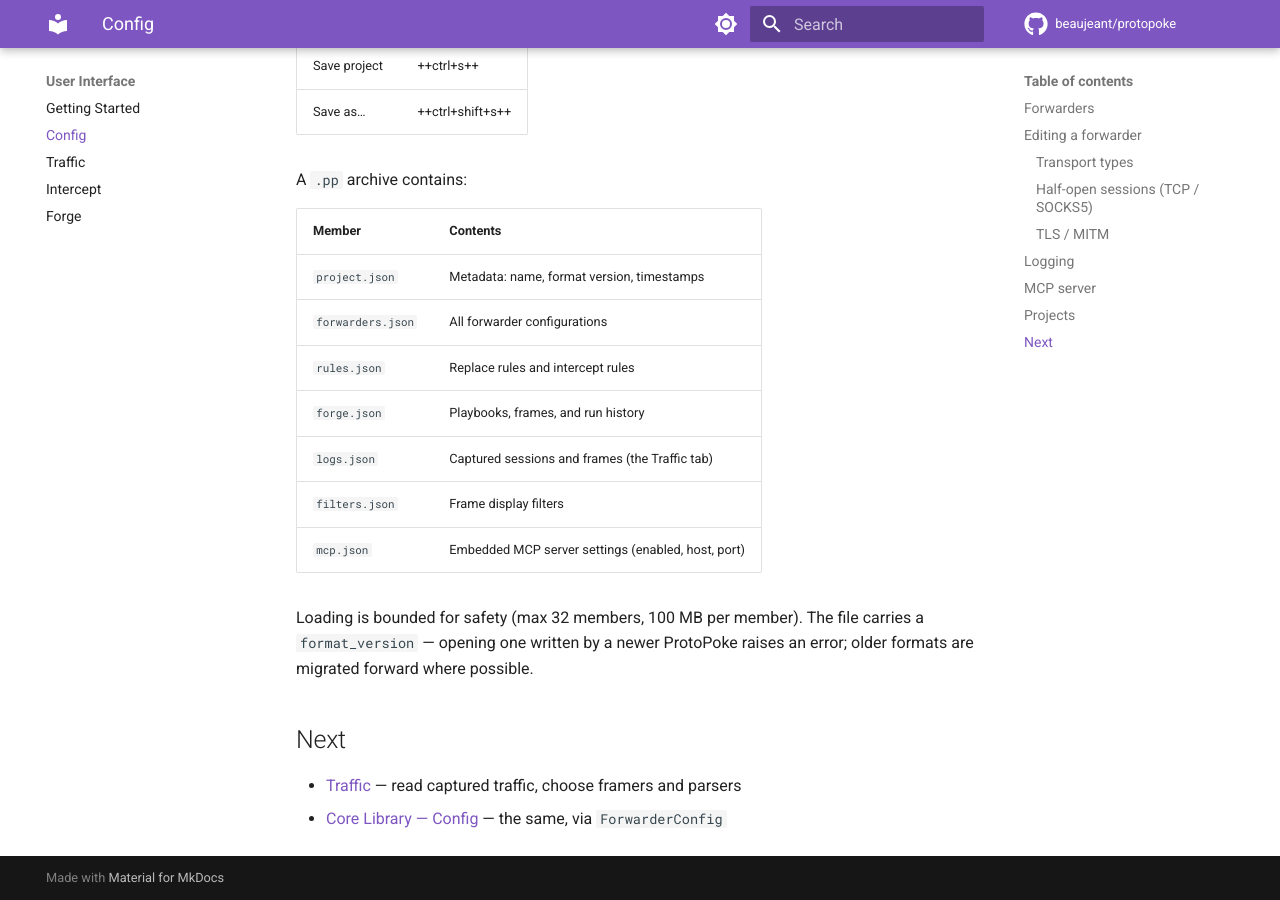
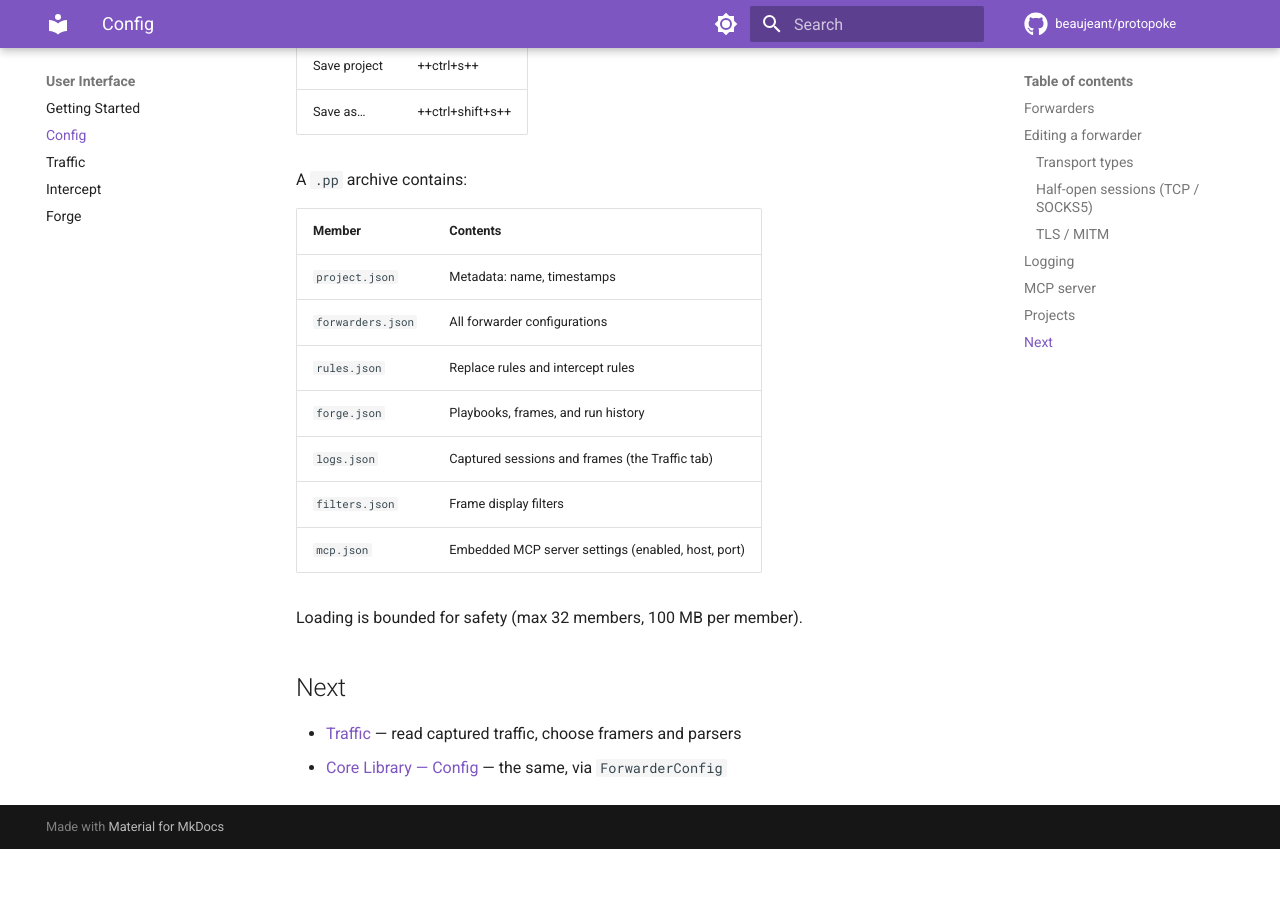
Before and after one commit to beaujeant/ProtoPoke, an MkDocs documentation site: the page built from docs/ui/config.md, in a window 1280 px wide and 900 px high, scrolled down 3135 px. Built offline with MkDocs 1.6.1 and Material for MkDocs 9.7.7, drawn with Linux system fonts in a browser that asks for light colours; comment, search, counter and statistics services are not loaded; after the commit the page ends 3984 px from its top, so only the background shows below that.

Commit message:
Remove project format version concept
There is only one .pp project format. Drop the format_version metadata
field, the version compatibility check on load, and all related
documentation references.

https://claude.ai/code/session_012uhUZJbntTpe3f8DzEawyS

```diff
--- a/docs/ui/config.md
+++ b/docs/ui/config.md
@@ -117,7 +117,7 @@ A `.pp` archive contains:
 
 | Member | Contents |
 |--------|----------|
-| `project.json` | Metadata: name, format version, timestamps |
+| `project.json` | Metadata: name, timestamps |
 | `forwarders.json` | All forwarder configurations |
 | `rules.json` | Replace rules and intercept rules |
 | `forge.json` | Playbooks, frames, and run history |
@@ -125,9 +125,7 @@ A `.pp` archive contains:
 | `filters.json` | Frame display filters |
 | `mcp.json` | Embedded MCP server settings (enabled, host, port) |
 
-Loading is bounded for safety (max 32 members, 100 MB per member). The file
-carries a `format_version` — opening one written by a newer ProtoPoke raises
-an error; older formats are migrated forward where possible.
+Loading is bounded for safety (max 32 members, 100 MB per member).
 
 ## Next
 
```
Also changed, not shown: CLAUDE.md (+2 -5 lines), docs/core/config.md (+2 -4 lines), 2 other files.
